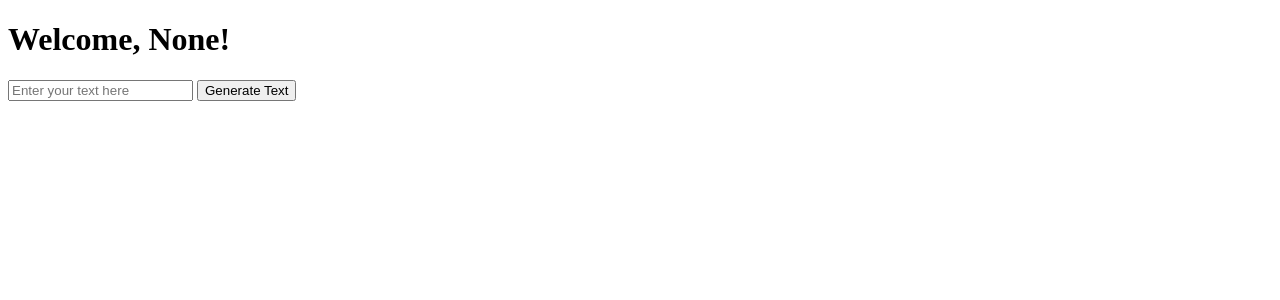
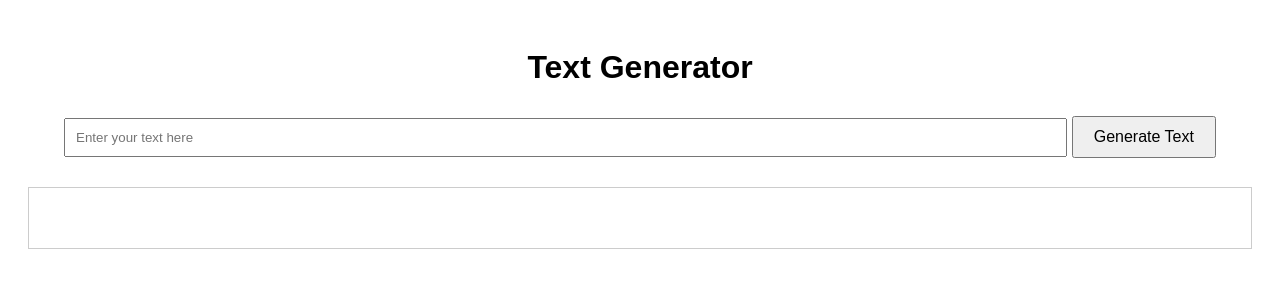
Before and after one commit to Hyper168/Github-pre-trained-models-, a Flask app: page / in a window 1280 px wide. Shown: the top 300 px of the page. Run offline with Flask 3, Linux system fonts and the light colour scheme.

Commit message:
Update index.html

```diff
--- a/templates/index.html
+++ b/templates/index.html
@@ -5,14 +5,32 @@
     <meta name="viewport" content="width=device-width, initial-scale=1.0">
     <title>Text Generator</title>
     <style>
+        body {
+            font-family: Arial, sans-serif;
+            text-align: center;
+            padding: 20px;
+        }
         #generated-text {
             font-family: monospace;
             white-space: pre-wrap;
+            margin-top: 20px;
+            border: 1px solid #ccc;
+            padding: 10px;
+            min-height: 40px;
+        }
+        input[type="text"] {
+            width: 80%;
+            padding: 10px;
+            margin: 10px 0;
+        }
+        button {
+            padding: 10px 20px;
+            font-size: 16px;
         }
     </style>
 </head>
 <body>
-    <h1>Welcome, <span id="user-name">{{ user_name }}</span>!</h1>
+    <h1>Text Generator</h1>
     <input type="text" id="input-text" placeholder="Enter your text here">
     <button onclick="generateText()">Generate Text</button>
     <div id="generated-text"></div>
```
